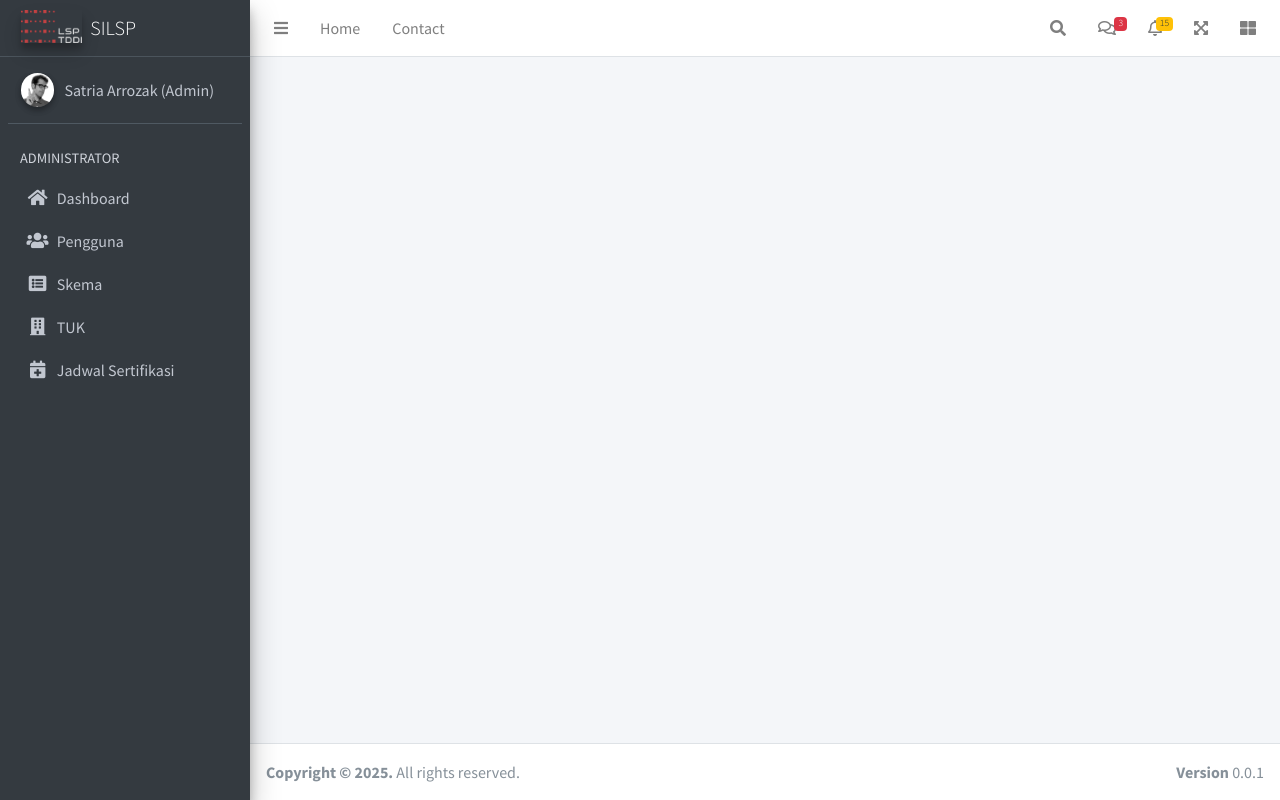
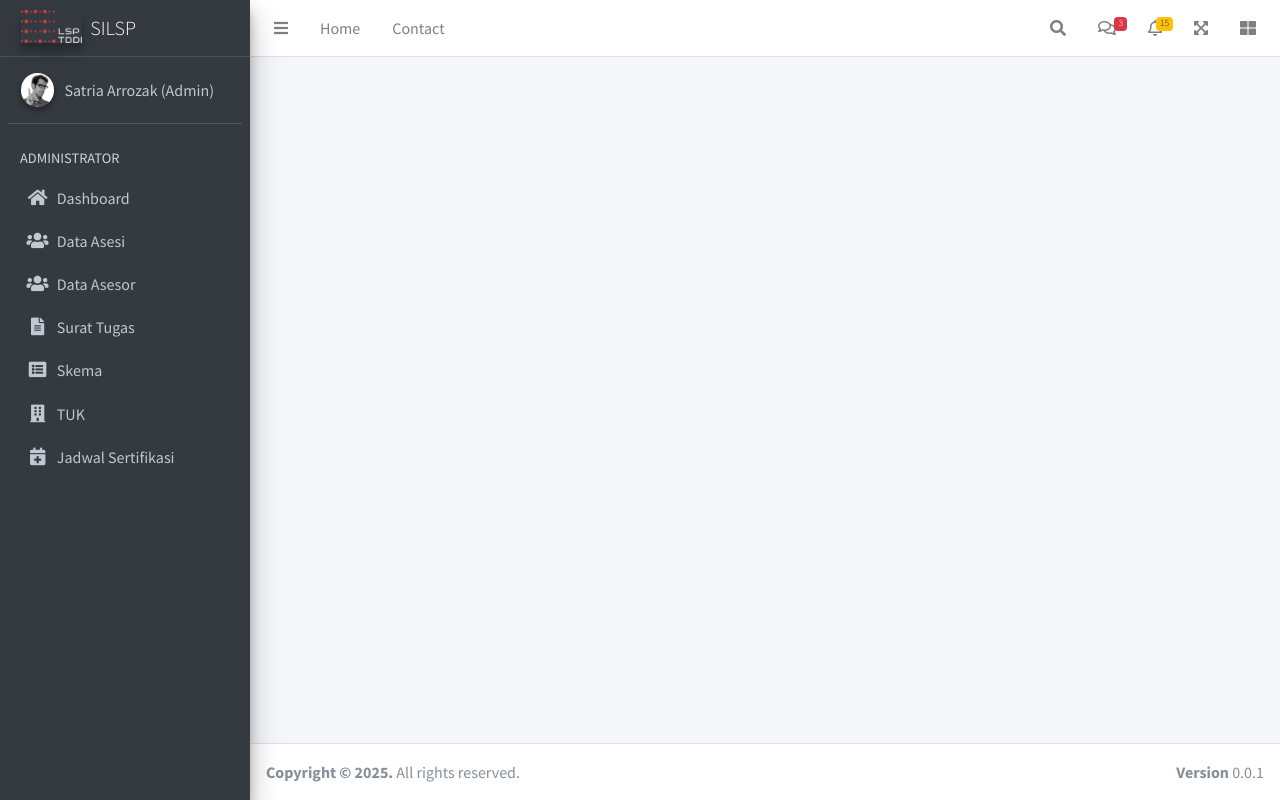
Before and after one commit to SATRIAARROZAK/silsp, a Spring Boot app: page /admin/dashboard in a window 1280 px wide. Run offline with Spring Boot 4, Linux system fonts and the light colour scheme; some of the project's set-up classes (security, data sources, template engines, error pages and the like) are left out, and stand-ins take their place; some libraries are stand-ins or nearby versions.

Commit message:
edit sidebar

```diff
--- a/src/main/resources/templates/fragments/sidebar.html
+++ b/src/main/resources/templates/fragments/sidebar.html
@@ -49,7 +49,19 @@
           <li class="nav-item">
             <a th:href="@{/admin/users}" class="nav-link">
               <i class="nav-icon fas fa-users"></i>
-              <p>Pengguna</p>
+              <p>Data Asesi</p>
+            </a>
+          </li>
+           <li class="nav-item">
+            <a th:href="@{/admin/asesors}" class="nav-link">
+              <i class="nav-icon fas fa-users"></i>
+              <p>Data Asesor</p>
+            </a>
+          </li>
+           <li class="nav-item">
+            <a th:href="@{/admin/surattugas}" class="nav-link">
+              <i class="nav-icon fas fa-file-alt"></i>
+              <p>Surat Tugas</p>
             </a>
           </li>
           <li class="nav-item">
```
